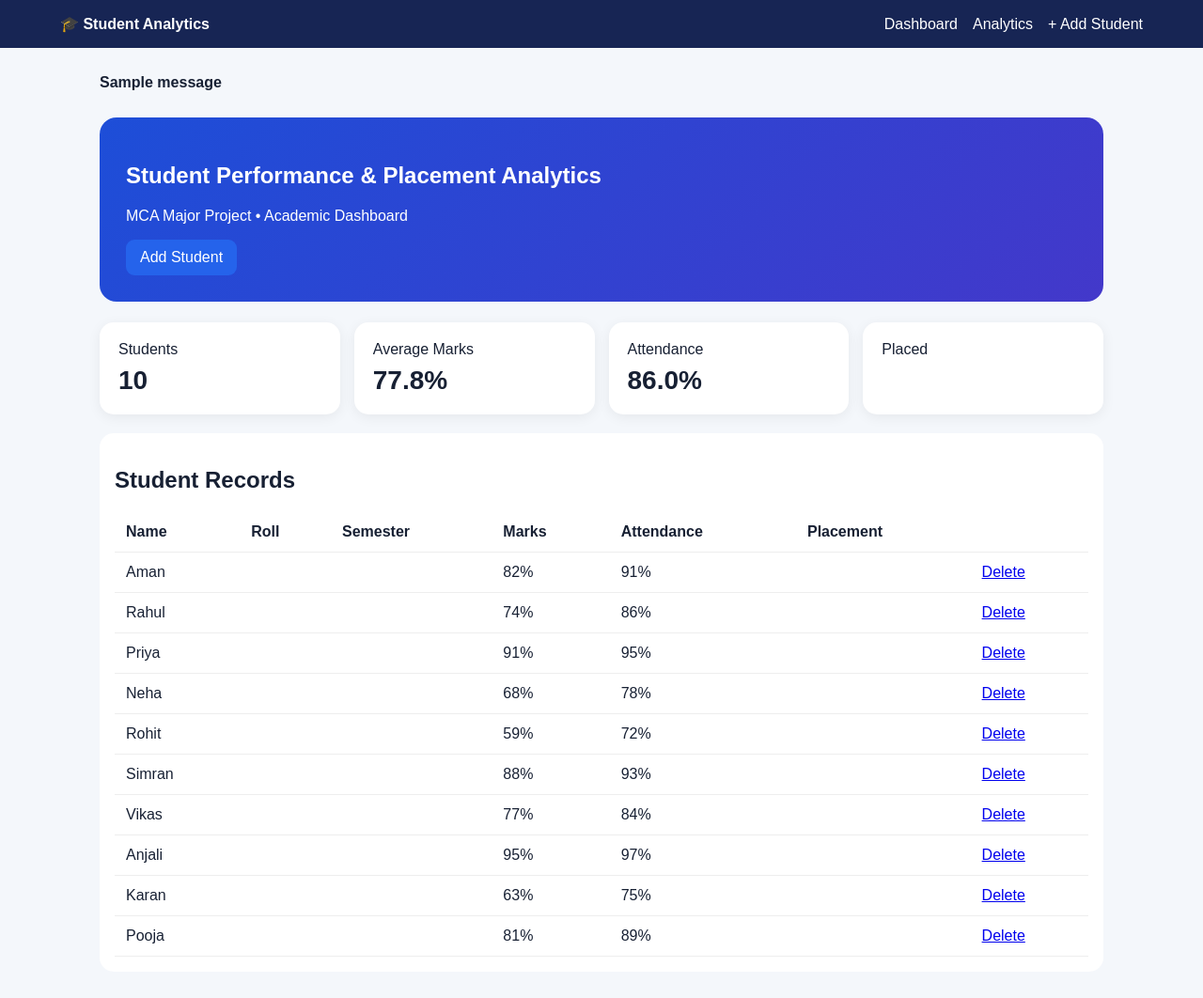
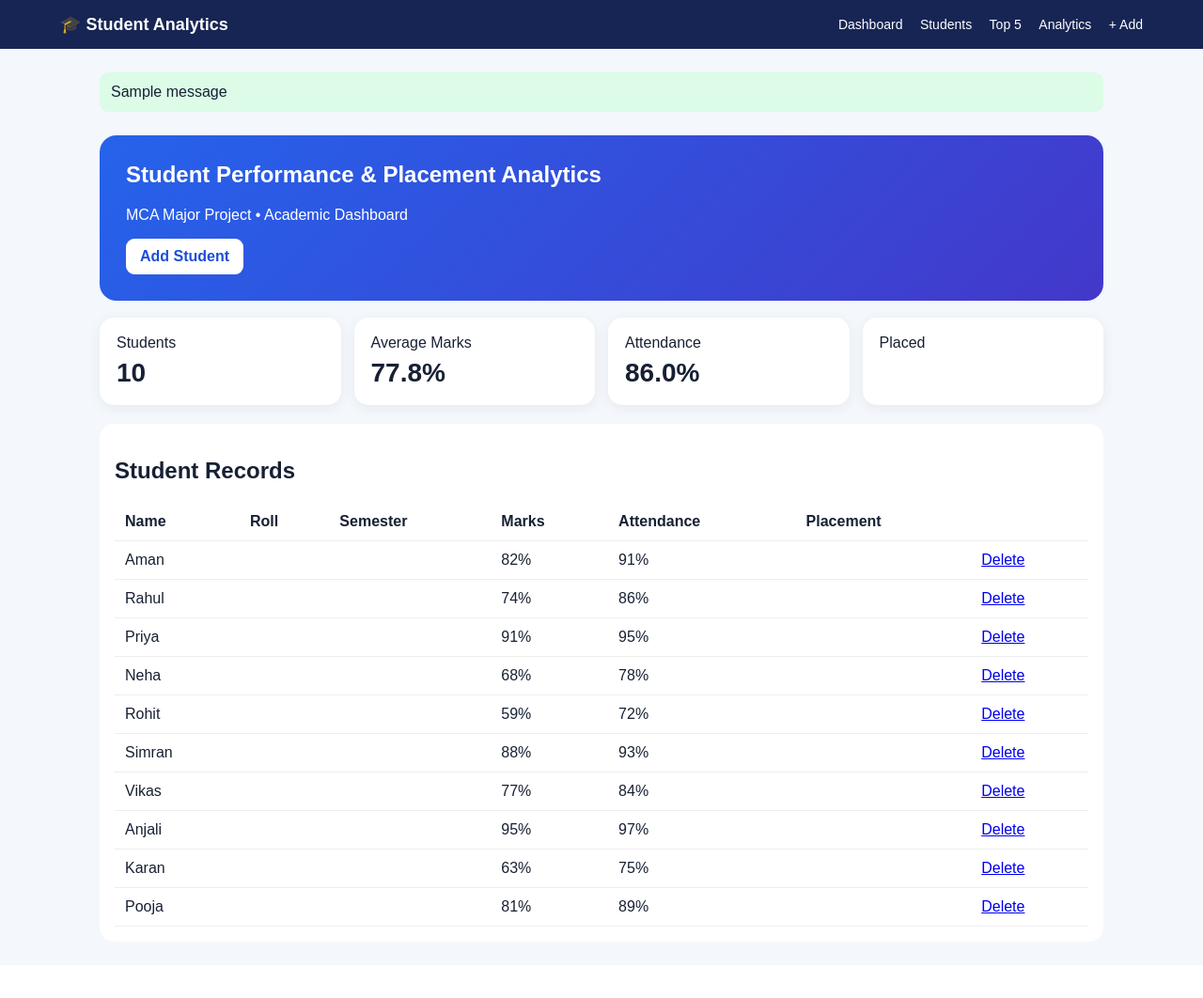
Before and after one commit to kmatloob156-coder/student-performance-analytics-1, a Flask app: page / in a window 1280 px wide. Shown: the whole page at 94% size. After the commit the page ends 986 px from the top, so only its background shows below. Run offline with Flask 3, Linux system fonts and the light colour scheme; one stand-in notice (Sample message) is shown.

Commit message:
Update base HTML for Student Analytics layout

```diff
--- a/templates/base.html
+++ b/templates/base.html
@@ -1,3 +1,46 @@
-<!doctype html><html><head><meta name="viewport" content="width=device-width,initial-scale=1"><title>Student Analytics</title><script src="https://cdn.jsdelivr.net/npm/chart.js"></script><style>
-*{box-sizing:border-box}body{margin:0;font-family:Arial,sans-serif;background:#f4f7fb;color:#172033}nav{background:#172554;color:white;padding:16px 5%;display:flex;justify-content:space-between;align-items:center}nav a{color:white;text-decoration:none;margin-left:16px}.container{max-width:1100px;margin:28px auto;padding:0 16px}.hero{background:linear-gradient(135deg,#1d4ed8,#4338ca);color:white;padding:28px;border-radius:18px;margin-bottom:22px}.cards{display:grid;grid-template-columns:repeat(4,1fr);gap:15px}.card{background:white;padding:20px;border-radius:15px;box-shadow:0 3px 14px #00000010}.num{font-size:28px;font-weight:bold;margin-top:8px}.btn{display:inline-block;background:#2563eb;color:white;padding:10px 15px;border-radius:9px;text-decoration:none;border:0;cursor:pointer}.tablebox{background:white;padding:16px;border-radius:15px;margin-top:20px;overflow:auto}table{width:100%;border-collapse:collapse}th,td{padding:12px;border-bottom:1px solid #eee;text-align:left}.form{background:white;padding:22px;border-radius:15px;max-width:650px}input,select{width:100%;padding:11px;margin:7px 0 15px;border:1px solid #ddd;border-radius:8px}.chart{background:white;padding:20px;border-radius:15px;margin-top:20px}@media(max-width:700px){.cards{grid-template-columns:repeat(2,1fr)}nav{display:block}nav div{margin-top:10px}.hero h1{font-size:25px}}
-</style></head><body><nav><b>🎓 Student Analytics</b><div><a href="/">Dashboard</a><a href="/analytics">Analytics</a><a href="/add">+ Add Student</a></div></nav>{% with messages=get_flashed_messages() %}{% if messages %}<div class="container"><b>{{messages[0]}}</b></div>{% endif %}{% endwith %}{% block content %}{% endblock %}</body></html>
+<!doctype html>
+<html>
+<head>
+<meta name="viewport" content="width=device-width,initial-scale=1">
+<title>Student Performance Analytics</title>
+<script src="https://cdn.jsdelivr.net/npm/chart.js"></script>
+<style>
+*{box-sizing:border-box}
+body{margin:0;font-family:Arial,sans-serif;background:#f4f7fb;color:#172033}
+nav{background:#172554;color:#fff;padding:15px 5%;display:flex;justify-content:space-between;align-items:center;gap:10px}
+nav b{font-size:18px} nav a{color:#fff;text-decoration:none;margin-left:14px;font-size:14px}
+.container{max-width:1100px;margin:25px auto;padding:0 16px}
+.hero{background:linear-gradient(135deg,#2563eb,#4338ca);color:#fff;padding:28px;border-radius:18px}
+.hero h1{margin-top:0}.btn{display:inline-block;background:#fff;color:#1d4ed8;padding:10px 15px;border-radius:9px;text-decoration:none;border:0;cursor:pointer;font-weight:bold}
+.cards{display:grid;grid-template-columns:repeat(4,1fr);gap:14px;margin-top:18px}
+.card,.box{background:#fff;padding:18px;border-radius:15px;box-shadow:0 3px 14px #00000010}
+.num{font-size:28px;font-weight:bold;margin-top:7px}
+.tablebox{background:#fff;padding:16px;border-radius:15px;margin-top:20px;overflow:auto}
+table{width:100%;border-collapse:collapse}th,td{padding:11px;border-bottom:1px solid #eee;text-align:left;white-space:nowrap}
+.badge{padding:5px 9px;border-radius:20px;background:#e0e7ff}
+.form{background:#fff;padding:22px;border-radius:15px;max-width:650px}
+input{width:100%;padding:11px;margin:7px 0 15px;border:1px solid #d7dce5;border-radius:8px}
+.primary{background:#2563eb;color:white;padding:11px 16px;border:0;border-radius:9px;cursor:pointer}
+.alert{background:#dcfce7;padding:12px;border-radius:9px;margin:15px 0}
+.chart{background:#fff;padding:18px;border-radius:15px;margin-top:18px}
+.search{display:flex;gap:8px;margin:18px 0}.search input{margin:0}.search button{white-space:nowrap}
+@media(max-width:700px){.cards{grid-template-columns:repeat(2,1fr)}nav{display:block}nav div{margin-top:10px}nav a{display:inline-block;margin:4px 8px 0 0}.hero h1{font-size:25px}.search{display:block}.search button{margin-top:8px}}
+</style>
+</head>
+<body>
+<nav>
+<b>🎓 Student Analytics</b>
+<div>
+<a href="/">Dashboard</a>
+<a href="/students">Students</a>
+<a href="/top">Top 5</a>
+<a href="/analytics">Analytics</a>
+<a href="/add">+ Add</a>
+</div>
+</nav>
+{% with messages=get_flashed_messages() %}
+{% if messages %}<div class="container"><div class="alert">{{messages[0]}}</div></div>{% endif %}
+{% endwith %}
+{% block content %}{% endblock %}
+</body>
+</html>
```
